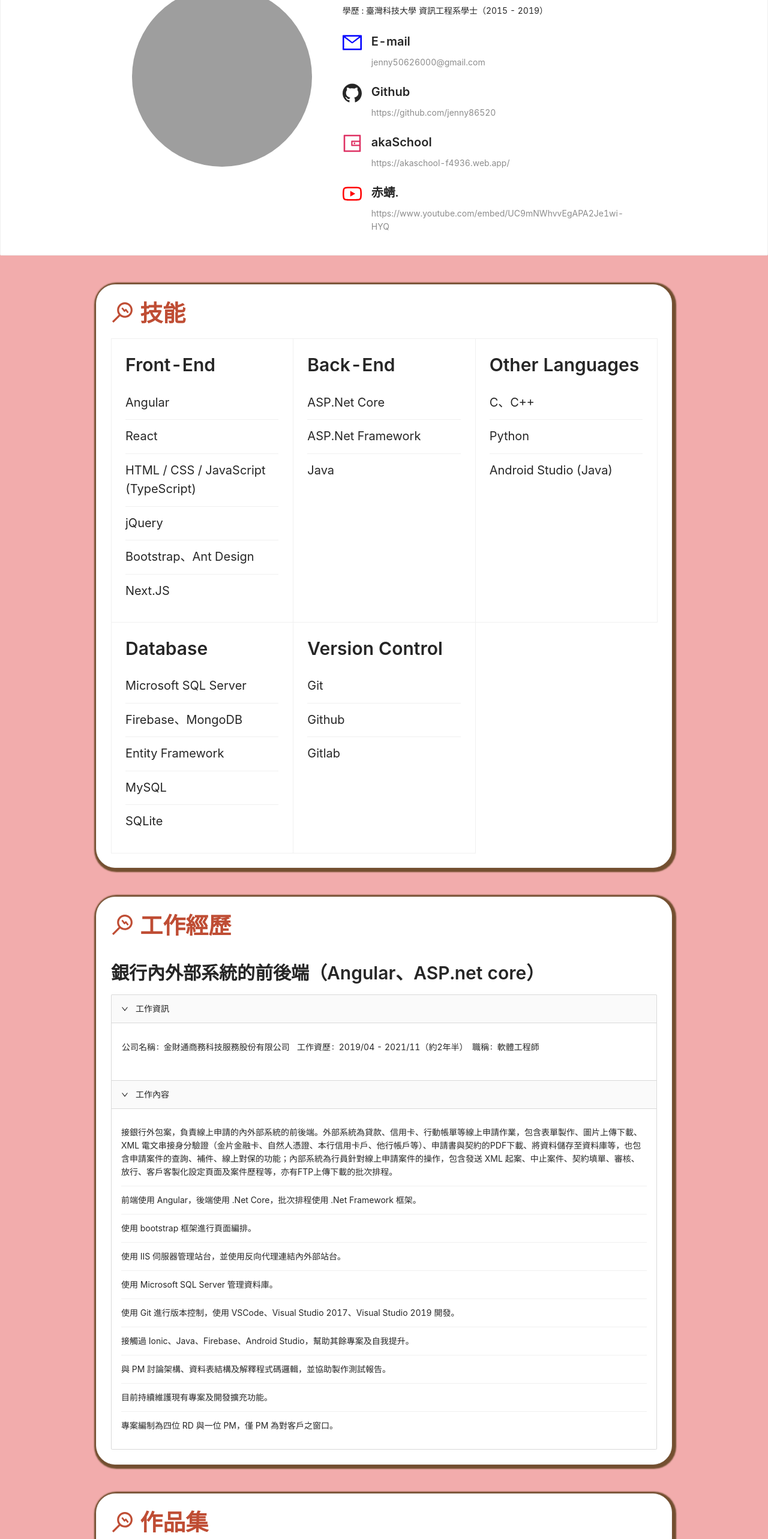
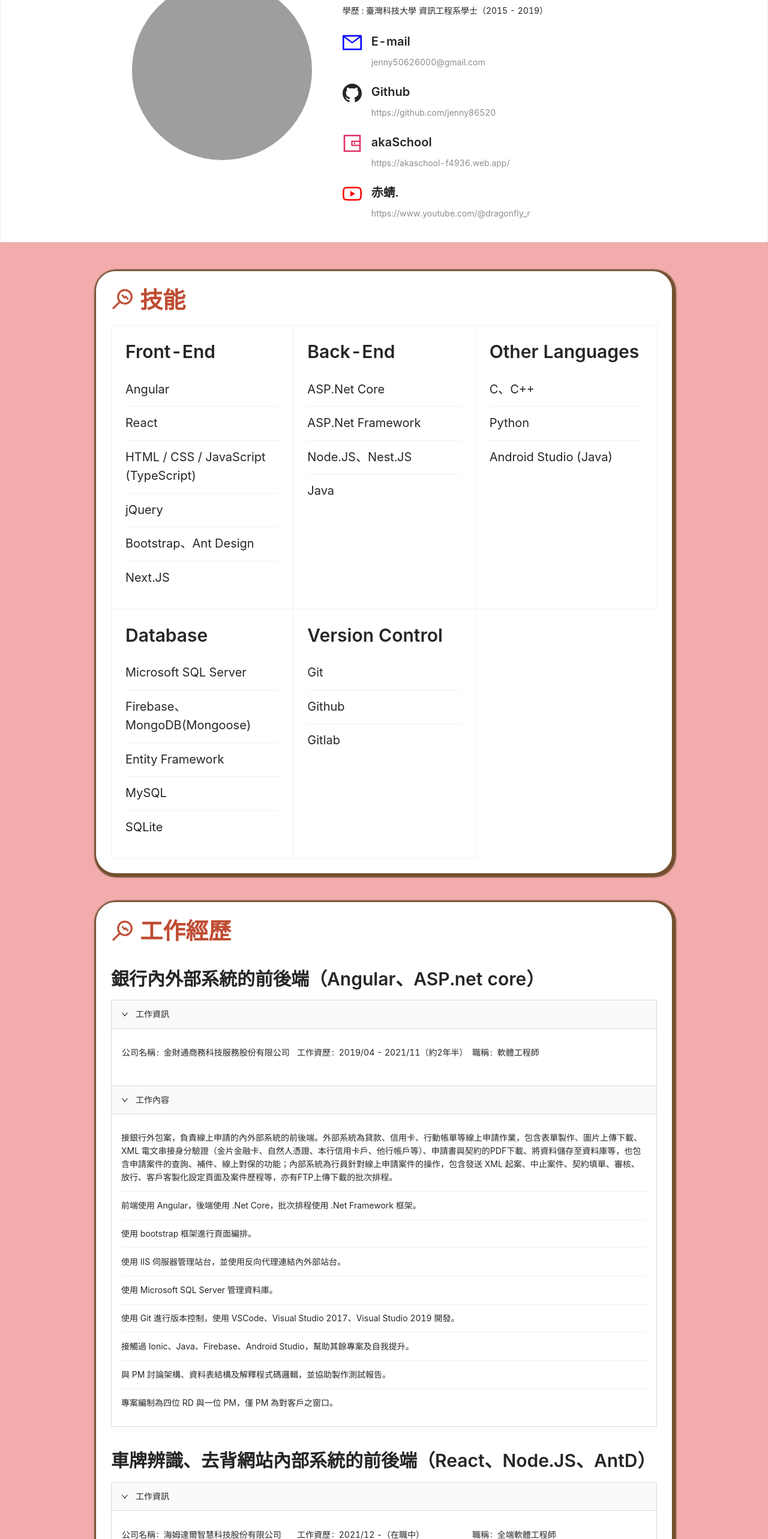
Before and after one commit to jenny86520/aka-world, a Next.js app: page /about in a window 1280 px wide. Shown: the part 234-2800 px from the top of the page at 60% size. Built offline with nearby package versions, Linux system fonts and the light colour scheme; grey boxes are pictures that could not be loaded.

Commit message:
Update youtube url, '技能' and '工作經歷'

```diff
--- a/pages/about.tsx
+++ b/pages/about.tsx
@@ -126,10 +126,7 @@ const About: NextPage = () => {
                     </Tooltip>
                   </List.Item>
                 </a>
-                <a
-                  href="https://www.youtube.com/channel/UC9mNWhvvEgAPA2Je1wi-HYQ"
-                  target="_block"
-                >
+                <a href="https://www.youtube.com/@dragonfly_r" target="_block">
                   <List.Item>
                     <Tooltip
                       title="Youtube 訂閱我的遊戲實況頻道"
@@ -143,9 +140,7 @@ const About: NextPage = () => {
                           />
                         }
                         title={"赤蜻."}
-                        description={
-                          "https://www.youtube.com/embed/UC9mNWhvvEgAPA2Je1wi-HYQ"
-                        }
+                        description={"https://www.youtube.com/@dragonfly_r"}
                       ></List.Item.Meta>
                     </Tooltip>
                   </List.Item>
@@ -184,6 +179,7 @@ const About: NextPage = () => {
                   <List style={{ fontSize: 20 }}>
                     <List.Item>ASP.Net Core</List.Item>
                     <List.Item>ASP.Net Framework</List.Item>
+                    <List.Item>Node.JS、Nest.JS</List.Item>
                     <List.Item>Java</List.Item>
                   </List>
                 </Card.Grid>
@@ -201,7 +197,7 @@ const About: NextPage = () => {
                   <Title level={2}>Database</Title>
                   <List style={{ fontSize: 20 }}>
                     <List.Item>Microsoft SQL Server</List.Item>
-                    <List.Item>Firebase、MongoDB</List.Item>
+                    <List.Item>Firebase、MongoDB(Mongoose)</List.Item>
                     <List.Item>Entity Framework</List.Item>
                     <List.Item>MySQL</List.Item>
                     <List.Item>SQLite</List.Item>
@@ -284,9 +280,55 @@ const About: NextPage = () => {
                       與 PM
                       討論架構、資料表結構及解釋程式碼邏輯，並協助製作測試報告。
                     </List.Item>
+                    <List.Item>
+                      專案編制為四位 RD 與一位 PM，僅 PM 為對客戶之窗口。
+                    </List.Item>
+                  </List>
+                </Panel>
+              </Collapse>
+              <Title level={2}>
+                車牌辨識、去背網站內部系統的前後端（React、Node.JS、AntD）
+              </Title>
+              <Collapse defaultActiveKey={["1", "2"]}>
+                <Panel header="工作資訊" key="1">
+                  <List>
+                    <List.Item>
+                      <Descriptions>
+                        <Descriptions.Item label="公司名稱">
+                          海姆達爾智慧科技股份有限公司
+                        </Descriptions.Item>
+                        <Descriptions.Item label="工作資歷">
+                          2021/12 -（在職中）
+                        </Descriptions.Item>
+                        <Descriptions.Item label="職稱">
+                          全端軟體工程師
+                        </Descriptions.Item>
+                      </Descriptions>
+                    </List.Item>
+                  </List>
+                </Panel>
+                <Panel header="工作內容" key="2">
+                  <List>
+                    <List.Item>
+                      負責車牌辨識及去背後台的資料處理，包含人員、單位、角色、會員管理，以及表單製作、圖片上傳下載、統計圖表、開立罰單、下載
+                      excel 等，亦有處理資料的批次排程。
+                    </List.Item>
+                    <List.Item>
+                      前端使用 React 及 Next.JS 框架，後端使用 Node.JS 及
+                      Nest.JS 框架。
+                    </List.Item>
+                    <List.Item>使用 Ant Design 框架進行頁面編排。</List.Item>
+                    <List.Item>使用 MongoDB(Mongoose) 管理資料庫。</List.Item>
+                    <List.Item>
+                      使用 Git 進行版本控制，使用 VSCode 開發。
+                    </List.Item>
+                    <List.Item>接觸過 Vercel，用以自我提升。</List.Item>
+                    <List.Item>
+                      與 PM 討論架構、資料表結構及解釋程式碼邏輯。
+                    </List.Item>
                     <List.Item>目前持續維護現有專案及開發擴充功能。</List.Item>
                     <List.Item>
-                      專案編制為四位 RD 與一位 PM，僅 PM 為對客戶之窗口。
+                      專案編制為兩位 RD 與一位 PM，僅 PM 為對客戶之窗口。
                     </List.Item>
                   </List>
                 </Panel>
```
